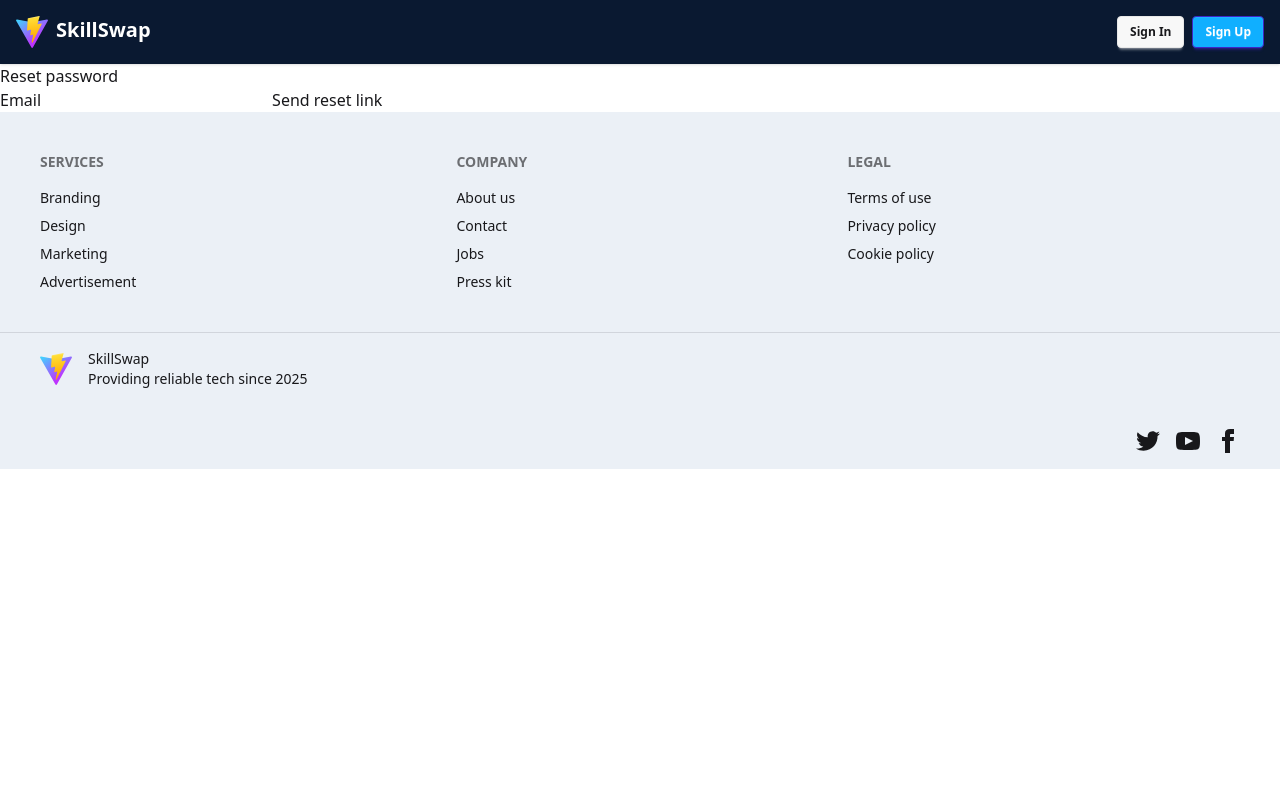
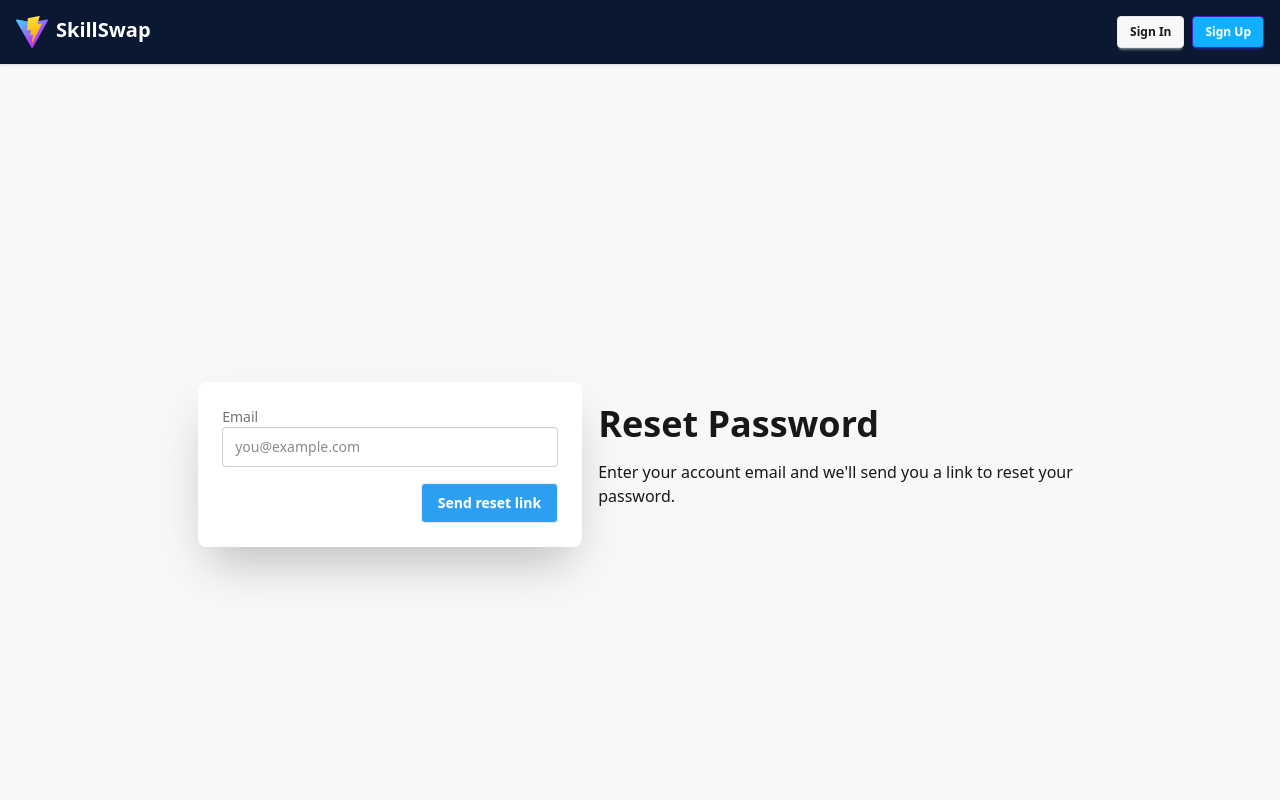
Before and after one commit to rubayet2027/SkillSwap, a React (Vite) app: page /forgot-password in a window 1280 px wide. Shown: the top 800 px of the page. Built offline with nearby package versions, Linux system fonts and the light colour scheme; no server answers.

Commit message:
Added Forget Password

```diff
--- a/src/pages/ForgotPassword.jsx
+++ b/src/pages/ForgotPassword.jsx
@@ -1,24 +1,55 @@
 import React, { useState } from 'react';
+import useAuth from '../hooks/useAuth';
+import { toast, ToastContainer } from 'react-toastify';
 
 export default function ForgotPassword() {
+  const { forgetPassword } = useAuth();
   const [email, setEmail] = useState('');
+  const [loading, setLoading] = useState(false);
 
-  const onSubmit = (e) => {
+  const onSubmit = async (e) => {
     e.preventDefault();
-    // TODO: send reset link
-    console.log('send reset for', email);
+    if (!email.trim()) return toast.error('Please enter your email');
+    setLoading(true);
+    try {
+      await forgetPassword(email.trim());
+      toast.success('Password reset email sent. Check your inbox.');
+      setEmail('');
+    } catch (err) {
+      console.error('reset error', err);
+      toast.error(err?.message || 'Failed to send reset email');
+    } finally {
+      setLoading(false);
+    }
   };
 
   return (
-    <main className="container forgot-password">
-      <h2>Reset password</h2>
-      <form onSubmit={onSubmit}>
-        <label>
-          Email
-          <input type="email" value={email} onChange={e => setEmail(e.target.value)} required />
-        </label>
-        <button type="submit">Send reset link</button>
-      </form>
-    </main>
+    <div className="hero bg-base-200 min-h-screen">
+      <div className="hero-content flex-col lg:flex-row-reverse">
+        <div className="text-center lg:text-left">
+          <h1 className="text-4xl font-bold">Reset Password</h1>
+          <p className="py-4">Enter your account email and we'll send you a link to reset your password.</p>
+        </div>
+        <div className="card bg-base-100 w-full max-w-sm shrink-0 shadow-2xl">
+          <div className="card-body">
+            <form onSubmit={onSubmit}>
+              <label className="label">Email</label>
+              <input
+                value={email}
+                onChange={(e) => setEmail(e.target.value)}
+                type="email"
+                className="input w-full"
+                placeholder="you@example.com"
+                required
+              />
+              <div className="mt-4 flex justify-end">
+                <button type="submit" className="btn bg-[#2d9ff1] text-white" disabled={loading}>{loading ? 'Sending...' : 'Send reset link'}</button>
+              </div>
+            </form>
+          </div>
+        </div>
+      </div>
+      <ToastContainer position="top-right" autoClose={4000} />
+    </div>
   );
 }
--- a/src/pages/Login.jsx
+++ b/src/pages/Login.jsx
@@ -79,7 +79,7 @@ export default function Login() {
                   {showPassword ? <FaEyeSlash /> : <FaEye />}
                 </button>
               </div>
-              <div><a className="link link-hover">Forgot password?</a></div>
+              <div><Link to="/forgot-password" className="link link-hover">Forgot password?</Link></div>
               <button type="submit" className="btn bg-[#2d9ff1] text-white mt-4">Sign In</button>
               <button type="button" onClick={handleGoogle} className="btn mt-4 bg-[#2d9ff1] text-white"><FaGoogle />Sign in with Google</button>
               <p className='text-sm text-center'>Don't have an account? <Link to="/signup" className="link link-hover font-bold text-[#10afff]" >Sign up here</Link></p>
--- a/src/provider/AuthProvider.jsx
+++ b/src/provider/AuthProvider.jsx
@@ -6,6 +6,7 @@ import {
   signOut,
   updateProfile,
   signInWithPopup,
+  sendPasswordResetEmail,
 } from 'firebase/auth';
 import { AuthContext } from '../context/AuthContext';
 import { auth } from '../firebase/firebase.config';
@@ -26,6 +27,10 @@ const AuthProvider = ({ children }) => {
   const signIn = (email, password) =>
     signInWithEmailAndPassword(auth, email, password);
 
+  const forgetPassword = (email) => {
+    return sendPasswordResetEmail(auth, email);
+  }
+
   const logout = () => signOut(auth);
 
   const updateUserProfile = (profile) =>
@@ -45,6 +50,7 @@ const AuthProvider = ({ children }) => {
     createUser,
     googleSignIn,
     signIn,
+    forgetPassword,
     logout,
     updateUserProfile,
   };
```
